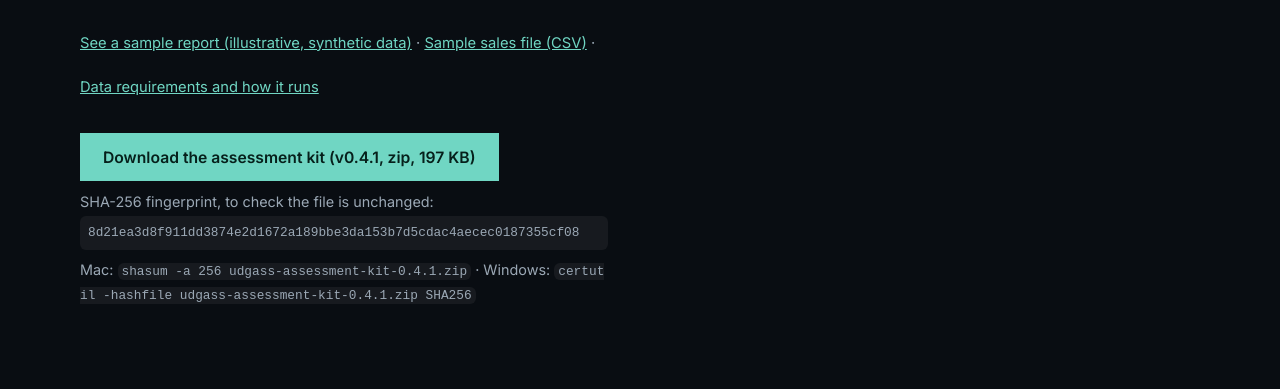
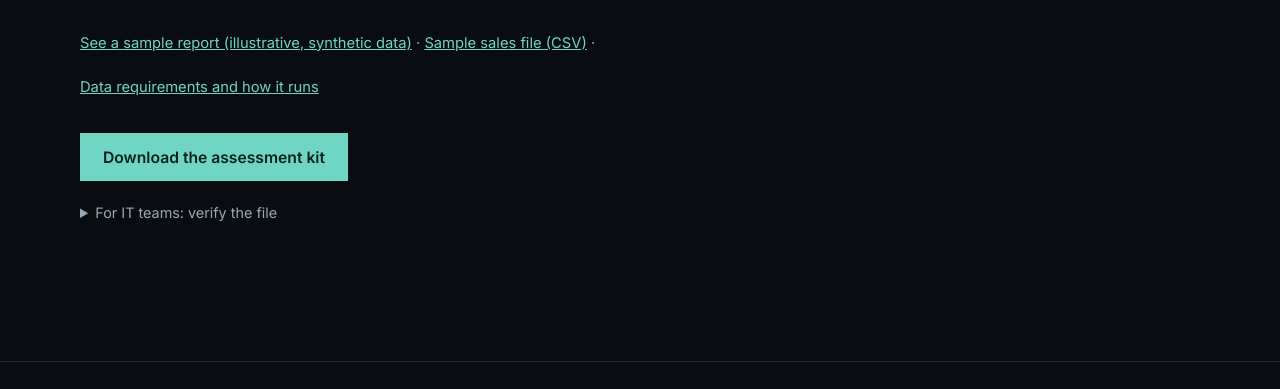
Before and after one commit to kpappworx/kpappworx-site, a plain HTML site: page udgass.html in a window 1280 px wide. Shown: the part 10562-10951 px from the top of the page. Drawn offline with Linux system fonts and the light colour scheme.

Commit message:
Udgass: downloadable kit 0.4.1, trust page corrections
Co-Authored-By: Claude Opus 5.5 <noreply@anthropic.com>
Claude-Session: https://claude.ai/code/session_01V2ud1V9Xm3gfAnGNMTTkXX

```diff
--- a/udgass.html
+++ b/udgass.html
@@ -378,7 +378,7 @@ footer li a{justify-content:flex-start}
 .anchor{position:absolute;top:0}
 @media(max-width:560px){.offer div{grid-template-columns:minmax(0,1fr);gap:4px}}
 .brief a{color:var(--ac);display:inline-block;padding:10px 0}
-.kitdl{margin-top:var(--sp3);font-size:.9rem;color:var(--mu)}.kitdl p{margin:.6em 0 .2em}.kitdl code{display:block;font-size:.8rem;word-break:break-all;background:rgba(127,127,127,.12);padding:6px 8px;border-radius:6px}.kitdl p code{display:inline;padding:1px 4px}.kitdl .fbtn{text-decoration:none}
+.kitdl{margin-top:var(--sp3);font-size:.9rem;color:var(--mu)}.kitdl p{margin:.6em 0 .2em}.kitdl code{display:block;font-size:.8rem;word-break:break-all;background:rgba(127,127,127,.12);padding:6px 8px;border-radius:6px}.kitdl p code{display:inline;padding:1px 4px}.kitdl .fbtn{text-decoration:none}.kitdl details{margin-top:12px}.kitdl summary{cursor:pointer;padding:8px 0}
 @media(max-width:900px){.join .wrap{grid-template-columns:minmax(0,1fr);gap:var(--sp4)}}
 
 /* footer */
@@ -860,10 +860,12 @@ footer li a:hover{color:var(--ac)}
       </dl>
       <p class="brief"><a href="/assets/udgass-sample-report-illustrative.html" target="_blank" rel="noopener">See a sample report (illustrative, synthetic data)</a> · <a href="/assets/udgass-sample-sales-synthetic.csv" download>Sample sales file (CSV)</a> · <a href="/udgass-trust#evaluate">Data requirements and how it runs</a></p>
       <div class="kitdl">
-        <a class="fbtn" href="/assets/udgass-assessment-kit-0.4.1.zip" download>Download the assessment kit (v0.4.1, zip, 197 KB)</a>
-        <p>SHA-256 fingerprint, to check the file is unchanged:</p>
+        <a class="fbtn" href="/assets/udgass-assessment-kit-0.4.1.zip" download>Download the assessment kit</a>
+        <details><summary>For IT teams: verify the file</summary>
+        <p>SHA-256 of udgass-assessment-kit-0.4.1.zip:</p>
         <code>8d21ea3d8f911dd3874e2d1672a189bbe3da153b7d5cdac4aecec0187355cf08</code>
         <p>Mac: <code>shasum -a 256 udgass-assessment-kit-0.4.1.zip</code> · Windows: <code>certutil -hashfile udgass-assessment-kit-0.4.1.zip SHA256</code></p>
+        </details>
       </div>
     </div>
     <div class="fcard rv" data-form="cta"></div>
```
